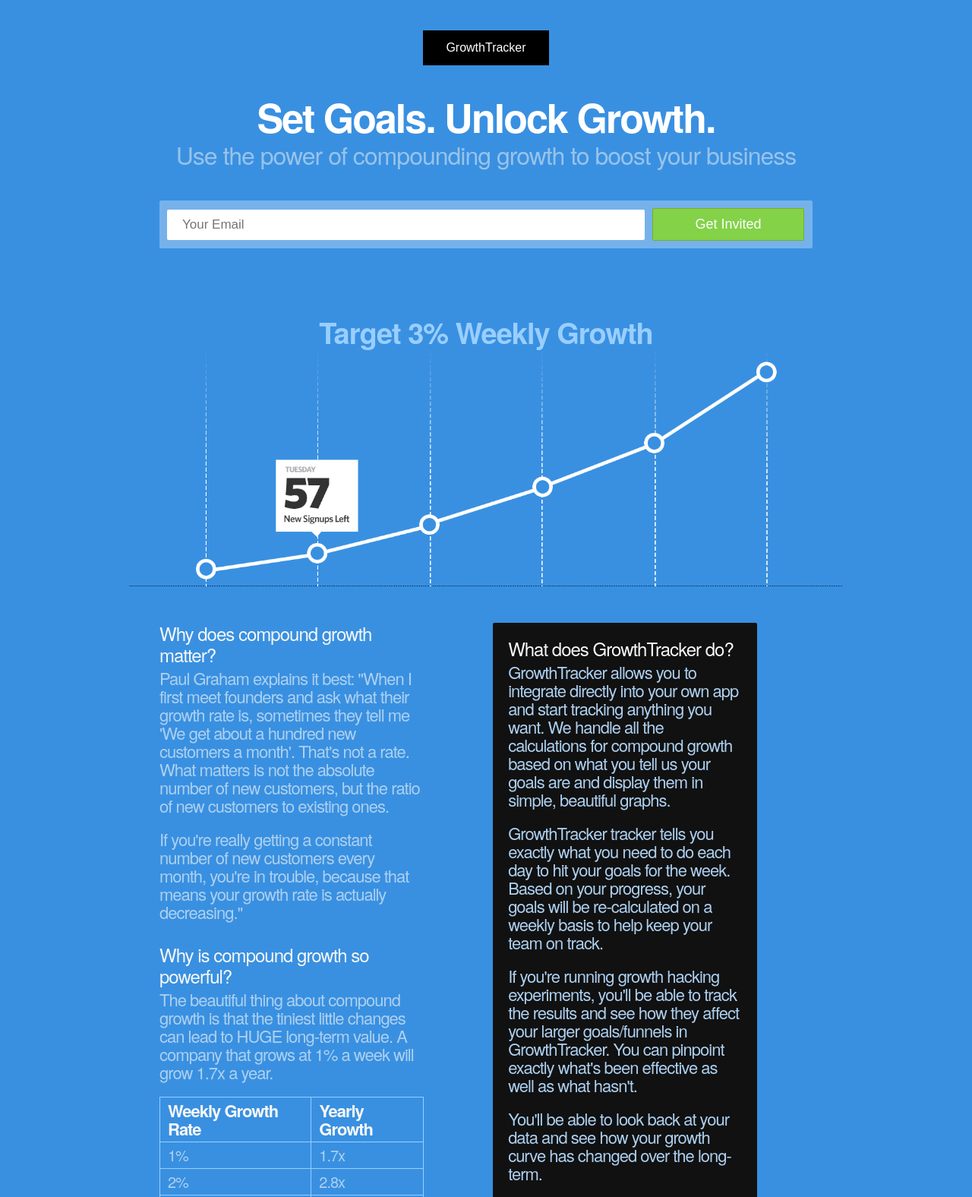
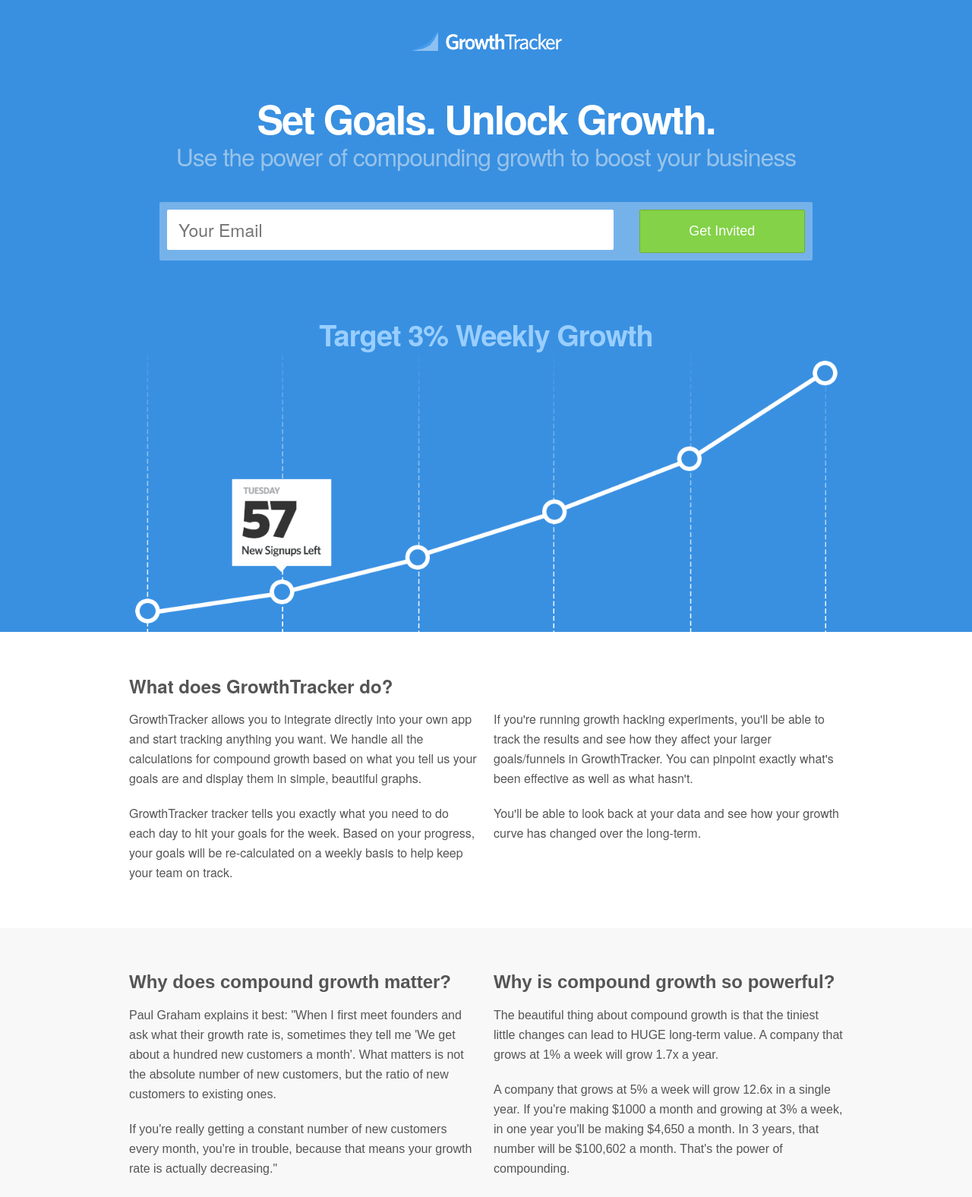
Before and after one commit to mattgoldman/www.growthtracker.io, a website: page public/index.html in a window 1280 px wide. Shown: the top 1576 px of the page at 76% size. Drawn offline with nearby package versions, Linux system fonts and the light colour scheme; a script that the page names is missing.

Commit message:
public page updates

```diff
--- a/public/index.html
+++ b/public/index.html
@@ -48,7 +48,7 @@
 	<div class="row">
 	  <div class="centered eleven columns" id="sign_up_form">
 		<form action="http://email.demandloyalty.com/t/r/s/trjyhjk/" method="post" id="subFormTwo">
-        	<input type="text" name="cm-trjyhjk-trjyhjk" placeholder="Your Email" /><input type="submit" value="Get Invited" />
+			<input type="text" name="cm-trjyhjk-trjyhjk" class="fl" placeholder="Your Email" /><input class="fr" type="submit" value="Get Invited" />
 					<!--<div class="nudge">Over 1,600 other people already have :-)<br>Invites now being sent daily...</div>-->
 		</form>
 	  </div>
@@ -61,11 +61,84 @@
 	</div>
 	<div class="row">
 		<div class="twelve columns" id="graph">
-				<img src="images/growth-tracker-graph.gif" width="1400" height="460">
+			<img src="images/growth-tracker-graph.png" width="1400" height="460">
 		</div>
 	</div>
 
+	<div class="section first-highlight">
 		<div class="row">
+			<div class="twelve columns" id="faqs_right">
+				<h2>
+					What does GrowthTracker do?
+				</h2>
+				<div class="row">
+					<div class="six columns">
+						<p>
+							GrowthTracker allows you to integrate directly into your own app and start tracking anything you want. We handle all the calculations for compound growth based on what you tell us your goals are and display them in simple, beautiful graphs.
+						</p>
+						<p>
+							GrowthTracker tracker tells you exactly what you need to do each day to hit your goals for the week. Based on your progress, your goals will be re-calculated on a weekly basis to help keep your team on track.
+						</p>
+					</div>
+					<div class="six columns">
+						<p>
+							If you're running growth hacking experiments, you'll be able to track the results and see how they affect your larger goals/funnels in GrowthTracker. You can pinpoint exactly what's been effective as well as what hasn't.
+						</p>
+						<p>
+							You'll be able to look back at your data and see how your growth curve has changed over the long-term.
+						</p>
+					</div>
+				</div>
+			</div>
+		</div>
+	</div>
+	<div class="section second-highlight">
+		<div class="row">
+			<div class="twelve columns">
+				<div class="row">
+					<div class="six columns">
+						<h2>Why does compound growth matter?</h2>
+						<p>Paul Graham explains it best: "When I first meet founders and ask what their growth rate is, sometimes they tell me 'We get about a hundred new customers a month'. <!--That's not a rate.--> What matters is <b>not</b> the absolute number of new customers, but the <i>ratio</i> of new customers to existing ones.</p>
+
+						<p>If you're really getting a constant number of new customers every month, you're in trouble, because that means your growth rate is actually <b>decreasing</b>."
+					</div>
+					<div class="six columns">
+						  <h2>Why is compound growth so powerful?</h2>
+							<p>The beautiful thing about compound growth is that the tiniest little changes can lead to HUGE long-term value. A company that grows at 1% a week will grow 1.7x a year.</p>
+
+							<!--<table border="1">
+							  <tr>
+								<th>Weekly Growth Rate</th>
+								<th>Yearly Growth</th>
+							  </tr>
+							  <tr>
+								<td>1%</td>
+								<td>1.7x</td>
+							  </tr>
+							  <tr>
+								<td>2%</td>
+								<td>2.8x</td>
+							  </tr>
+								<td>5%</td>
+								<td>12.6x</td>
+							  </tr>
+							  <tr>
+								<td>7%</td>
+								<td>33.7x</td>
+							  </tr>
+							  <tr>
+								<td>10%</td>
+								<td>142x</td>
+							  </tr>
+							</table>-->
+
+							<p>A company that grows at 5% a week will grow 12.6x in a single year. If you're making $1000 a month and growing at 3% a week, in one year you'll be making $4,650 a month. In 3 years, that number will be $100,602 a month. <i>That's the power of compounding.</i></p>
+					</div>
+				</div>
+			</div>
+		</div>
+	</div>
+		<!--<div class="row content">
 		<div class="centered eleven columns">
 				<div class="five columns" id="faqs_left">
 			<dl>
@@ -128,6 +201,7 @@
 			</div>
 				</div>
 		</div>
+		</div>-->
 	</div>
 
 		<footer class="row">
--- a/scss/theme/_general.scss
+++ b/scss/theme/_general.scss
@@ -2,3 +2,15 @@
 body {
 
 }
+
+h1              { font-size: 2em; margin: .67em 0 }
+h2              { font-size: 1.5em; margin: .75em 0 }
+h3              { font-size: 1.17em; margin: .83em 0 }
+h5              { font-size: .83em; margin: 1.5em 0 }
+h6              { font-size: .75em; margin: 1.67em 0 }
+h1, h2, h3, h4,
+h5, h6          { font-weight: bolder }
+
+p {
+	margin: 0px 0 20px;
+}
--- a/scss/theme/_homepage.scss
+++ b/scss/theme/_homepage.scss
@@ -12,10 +12,22 @@
   margin-top: 40px;
 }
 h1#logo {
-  background-color: #000;
-  color: #fff;
-  padding: 10px 30px;
+  background: url(../images/logo.png) no-repeat;
+  background-size: 100%;
+  height: 27px;
+  width: 200px;
+  text-indent: -9999px;
   display: inline-block;
+}
+
+.section {
+  padding: 40px;
+  &.first-highlight {
+    background: #fff;
+  }
+  &.second-highlight {
+    background: #f8f8f8;
+  }
 }
 
 #headlines {
@@ -29,6 +41,7 @@
     letter-spacing: -2px;
     font-weight: 700;
     color: #fff;
+    margin: 0;
   }
 
   h4 {
@@ -56,23 +69,30 @@
   text-align: center;
 }
 
-#graph img {
-  margin-bottom: 40px;
+#graph {
+  //background: url(../images/growth-tracker-graph.png) center bottom no-repeat;
+  //background-size: 100%;
+  img {
+    margin-bottom: -8px;
+  }
 }
 
 #sign_up_form {
   background-color: #76b2ea;
   border-radius: 2px;
   border: none;
-  margin-bottom: 90px;
-
+  margin-bottom: 45px;
+  padding: 10px;
   input[type="text"] {
-    padding: 10px 20px;
-    width: 629px;
-    font-size: 17px;
+    padding: 10px 15px;
+    width: 70%;
+    font-size: 23px;
+    font-weight: 200;
     border-radius: 2px;
     border: none;
-    margin: 10px 10px 10px 10px;
+    outline: none;
+    font-family: "brandon-grotesque", HelveticaNeue, Helvetica, Arial, sans-serif;
+    color: #3990e1;
   }
 
   input[type="submit"] {
@@ -80,15 +100,15 @@
     background-color: #83d248;
     border-radius: 2px;
     font-size: 18px;
-    padding: 10px 20px;
-    width: 200px;
+    padding: 17px 0;
+    width: 26%;
     border: 1px solid #7aad29;
-    margin: 10px 10px 10px 0px;
+    margin: 0;
     display: inline;
     cursor: pointer;
-
+    outline: none;
     &:hover {
-      opacity:0.85;
+      background-color: lighten(#83d248, 5%);
     }
   }
 }
@@ -144,15 +164,7 @@
   line-height: 20px;
 }
 
-#growth_tracker_explained {
-  background-color: #111;
-  border-radius: 2px;
-  padding: 20px;
-}
-
 #footer {
-  border-top: solid 1px #99ceff;
-  margin-top: 40px;
 
   p, a {
     font-family: "brandon-grotesque", HelveticaNeue, Helvetica, Arial, sans-serif;
@@ -160,6 +172,6 @@
     font-weight: 400;
     line-height: 16px;
     color: #99ceff;
-    margin: 10px 0px 30px
+    margin: 20px 0px 20px
   }
 }
```
Also changed, not shown: public/images/growth-tracker-graph.png (added), public/images/logo.png (added), public/styles/web.css. Lines whose indentation alone changed are shown as unchanged.
